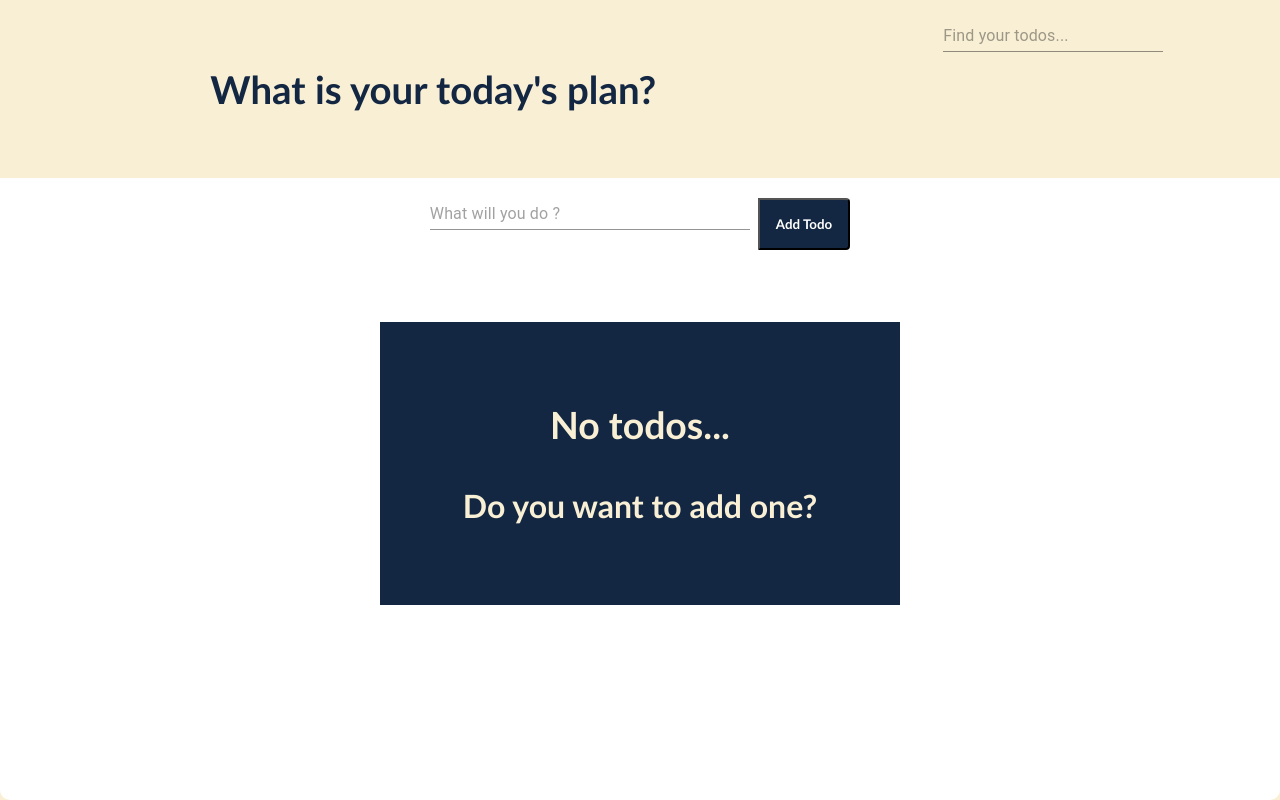
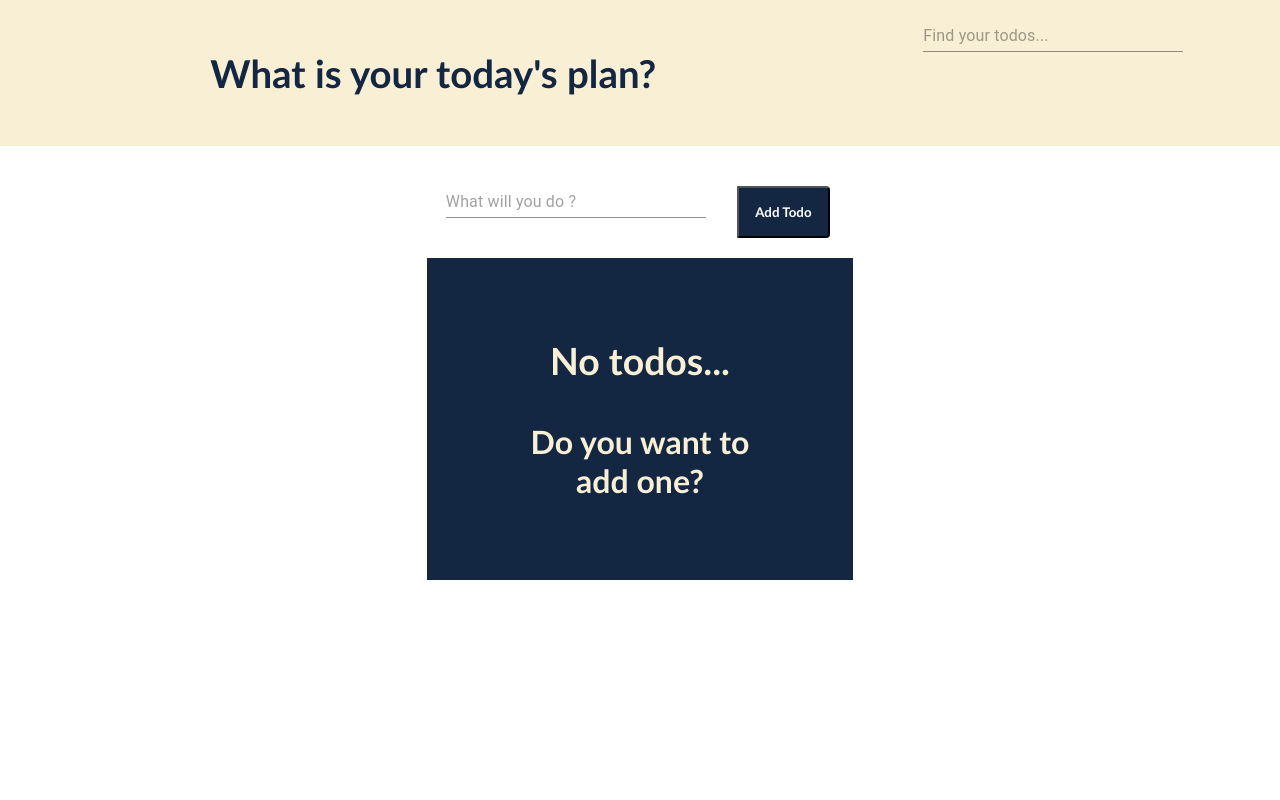
Before and after one commit to ahmtysn/mern-todo-list, a React (Create React App) app in the folder client/: page / in a window 1280 px wide. Built offline with nearby package versions, Linux system fonts and the light colour scheme; no server answers.

Commit message:
last changed

```diff
--- a/client/src/App.css
+++ b/client/src/App.css
@@ -7,17 +7,10 @@
 }
 
 body {
-  background: #f8efd4;
+  background: #fff;
 }
 .todo-app {
-  display: flex;
-  flex-direction: column;
-  min-height: 100vh;
-  background: #fff;
   text-align: center;
-  margin: auto;
-  border-radius: 10px;
-  padding-bottom: 32px;
 }
 .header {
   display: flex;
@@ -27,7 +20,7 @@ body {
   margin-bottom: 20px;
 }
 h1 {
-  margin: 46px 0;
+  padding: 30px;
   color: #132743;
   font-size: 2.4em;
   font-weight: bolder;
@@ -39,22 +32,11 @@ h1 {
 }
 
 .todo-form {
-  margin-bottom: 32px;
+  margin: 32px auto;
 }
 
 .todo-input {
-  padding: 14px 32px 14px 16px;
-  border-radius: 4px 0 0 4px;
-  border: 4px solid #d7385e;
-  outline: none;
-  width: 320px;
-  background: transparent;
-  color: #132743;
-  font-weight: bolder;
-}
-
-.todo-input::placeholder {
-  color: #e2e2e2;
+  width: 260px;
 }
 
 .todo-button {
@@ -66,7 +48,7 @@ h1 {
   color: #fff;
   font-weight: bolder;
   text-transform: capitalize;
-  margin-left: 8px;
+  margin-left: 12px;
 }
 
 .edit-input {
@@ -96,22 +78,10 @@ h1 {
   display: flex;
   justify-content: space-between;
   align-items: center;
-  margin: 4px auto;
-  color: #d7385e;
-  font-weight: bolder;
-  background: #fff;
-  padding: 16px;
-  border-radius: 5px;
-  width: 82%;
-  width: 520px;
-}
-
-.todo-row:nth-child(odd) {
-  background: #fff;
   color: #132743;
   font-weight: bolder;
+  padding: 16px;
 }
-
 .icons {
   display: flex;
   align-items: center;
@@ -121,13 +91,11 @@ h1 {
 .star-icon {
   color: rgb(151, 148, 148);
 }
-
 .important {
   animation: important 0.5s linear both;
   color: #f0a500;
   font-size: 1.5em;
 }
-
 @keyframes important {
   0% {
     transform: scale(1) rotate3d(-1, 1, 0, 0deg);
@@ -142,7 +110,7 @@ h1 {
 
 .delete-icon {
   margin-right: 15px;
-  color: #932432;
+  color: #d7385e;
 }
 
 .edit-icon {
--- a/client/src/axios.js
+++ b/client/src/axios.js
@@ -1,8 +1,8 @@
 import axios from 'axios';
 
-const herokuURL = 'https://mernstacktodolist.herokuapp.com/todos';
-// const githubURL = 'http://localhost:5000/todos';
+// const herokuURL = 'https://mernstacktodolist.herokuapp.com/todos';
+const githubURL = 'http://localhost:5000/todos';
 
 export default axios.create({
-  baseURL: herokuURL,
+  baseURL: githubURL,
 });
--- a/client/src/components/HeaderSearch.js
+++ b/client/src/components/HeaderSearch.js
@@ -24,6 +24,7 @@ function HeaderSearch({ searchTodos }) {
           value={search}
           onChange={handleChange}
           name='text'
+          className='todo-input'
         />
       </Grid>
     </Grid>
--- a/client/src/components/NotExist.js
+++ b/client/src/components/NotExist.js
@@ -1,12 +1,15 @@
 import React from 'react';
+import Grid from '@material-ui/core/Grid';
 
 function NotExist() {
   return (
-    <div className='no-search'>
-      <h3>No todos...</h3>
-      <br />
-      <p>Do you want to add one?</p>
-    </div>
+    <Grid container justify='center'>
+      <Grid item xs={10} sm={8} md={6} lg={4} className='no-search'>
+        <h3>No todos...</h3>
+        <br />
+        <p>Do you want to add one?</p>
+      </Grid>
+    </Grid>
   );
 }
 
--- a/client/src/components/Todo.js
+++ b/client/src/components/Todo.js
@@ -3,6 +3,7 @@ import { ImCheckmark } from 'react-icons/im';
 import { RiCloseCircleLine } from 'react-icons/ri';
 import { FaStar } from 'react-icons/fa';
 import Checkbox from '@material-ui/core/Checkbox';
+import Grid from '@material-ui/core/Grid';
 
 const Todo = ({ todos, completeTodo, doImportant, updateTodo, removeTodo }) => {
   const [edit, setEdit] = useState({
@@ -13,11 +14,16 @@ const Todo = ({ todos, completeTodo, doImportant, updateTodo, removeTodo }) => {
     e.preventDefault();
     updateTodo(edit.id, { text: edit.value });
     setEdit({ id: null, value: '' });
-    console.log('deneme');
   };
 
   return todos.map(todo => (
-    <div
+    <Grid container justify='center'>
+      <Grid
+        item
+        xs={10}
+        sm={8}
+        md={6}
+        lg={4}
         className={todo.isComplete ? 'todo-row complete' : 'todo-row'}
         key={todo.id}
       >
@@ -26,7 +32,7 @@ const Todo = ({ todos, completeTodo, doImportant, updateTodo, removeTodo }) => {
           onChange={() =>
             completeTodo(todo.id, todo.isComplete, todo.isImportant)
           }
-        color='default'
+          color='secondary'
         />
         <div
           key={todo.id}
@@ -44,7 +50,6 @@ const Todo = ({ todos, completeTodo, doImportant, updateTodo, removeTodo }) => {
             todo.text
           )}
         </div>
-
         <div className='icons'>
           {edit.id !== todo.id ? (
             <RiCloseCircleLine
@@ -65,7 +70,8 @@ const Todo = ({ todos, completeTodo, doImportant, updateTodo, removeTodo }) => {
             onClickCapture={() => doImportant(todo.id, todo.isImportant)}
           />
         </div>
-    </div>
+      </Grid>
+    </Grid>
   ));
 };
 
--- a/client/src/components/TodoForm.js
+++ b/client/src/components/TodoForm.js
@@ -1,5 +1,6 @@
 import React, { useState } from 'react';
 import TextField from '@material-ui/core/TextField';
+import Grid from '@material-ui/core/Grid';
 
 function TodoForm(props) {
   const [input, setInput] = useState('');
@@ -18,7 +19,10 @@ function TodoForm(props) {
   };
 
   return (
+    <Grid container spacing={3}>
       <form onSubmit={handleSubmit} className='todo-form'>
+        <Grid container spacing={3}>
+          <Grid item xs={12} sm={8}>
             <TextField
               placeholder='What will you do ?'
               value={input}
@@ -26,10 +30,15 @@ function TodoForm(props) {
               name='text'
               className='todo-input'
             />
+          </Grid>
+          <Grid item xs={12} sm={4}>
             <button onClick={handleSubmit} className='todo-button'>
               Add todo
             </button>
+          </Grid>
+        </Grid>
       </form>
+    </Grid>
   );
 }
 
--- a/client/src/components/TodoList.js
+++ b/client/src/components/TodoList.js
@@ -101,6 +101,7 @@ function TodoList() {
       <Grid item xs={12} justify='center'>
         <TodoForm onSubmit={addTodo} />
       </Grid>
+
       <Grid item xs={12}>
         {(searchValue && searchedTodos.length === 0) || todos.length === 0 ? (
           <NotExist />
```
Lines whose indentation alone changed are shown as unchanged.
